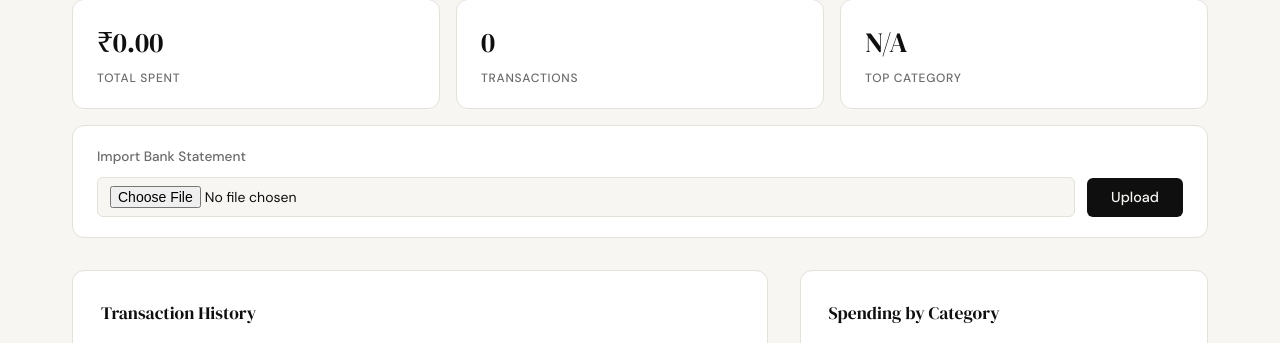
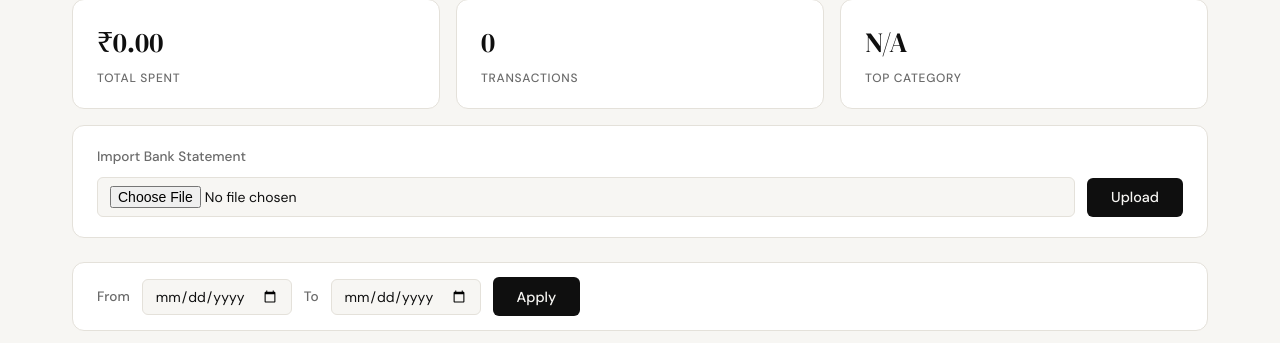
Before and after one commit to Abhijendra/Intelligent-Personal-Expense-Tracker, a Flask app: page /profile in a window 1280 px wide. Shown: the part 110-453 px from the top of the page. Run offline with Flask 3, Linux system fonts and the light colour scheme; the visitor is signed in with stand-in values (Sample User, id 1); data comes from the database, SQL or seed files in the repository; data that the repository does not hold is empty.

Commit message:
add date range filter

```diff
--- a/app.py
+++ b/app.py
@@ -6,6 +6,9 @@ from flask import Flask, render_template, request, redirect, url_for, session, f
 from werkzeug.security import generate_password_hash, check_password_hash
 from database.db import get_db, init_db, seed_db, create_user, get_user_by_email, insert_transactions
 from services.excel_parser import parse_file
+import logging
+
+logger = logging.getLogger("root")
 
 app = Flask(__name__)
 app.secret_key = "dev-secret-change-in-prod"
@@ -96,16 +99,31 @@ def profile():
         "initials": "".join(w[0].upper() for w in user_row["name"].split() if w),
     }
 
+    start_date = request.args.get("start_date", "").strip()
+    end_date   = request.args.get("end_date",   "").strip()
+
+    clauses, date_params = [], []
+    if start_date:
+        clauses.append("date >= ?")
+        date_params.append(start_date)
+    if end_date:
+        clauses.append("date <= ?")
+        date_params.append(end_date)
+    date_filter = ("WHERE " + " AND ".join(clauses)) if clauses else ""
+    cat_where = date_filter + (" AND " if date_filter else "WHERE ") + \
+                "category != '' AND category IS NOT NULL"
+
     row = conn.execute(
-        "SELECT SUM(withdraw_amount) AS total, COUNT(*) AS cnt FROM transactions"
+        f"SELECT SUM(withdraw_amount) AS total, COUNT(*) AS cnt FROM transactions {date_filter}",
+        date_params,
     ).fetchone()
     total_spent       = row["total"] or 0.0
     transaction_count = row["cnt"]   or 0
 
     top_row = conn.execute(
-        "SELECT category FROM transactions "
-        "WHERE category != '' AND category IS NOT NULL "
-        "GROUP BY category ORDER BY SUM(withdraw_amount) DESC LIMIT 1"
+        f"SELECT category FROM transactions {cat_where} "
+        "GROUP BY category ORDER BY SUM(withdraw_amount) DESC LIMIT 1",
+        date_params,
     ).fetchone()
     top_category = top_row["category"] if top_row else "N/A"
 
@@ -117,16 +135,20 @@ def profile():
 
     per_page = 6
     page = max(1, request.args.get("page", 1, type=int))
-    total = conn.execute("SELECT COUNT(*) FROM transactions").fetchone()[0]
+    total = conn.execute(
+        f"SELECT COUNT(*) FROM transactions {date_filter}", date_params
+    ).fetchone()[0]
     total_pages = max(1, math.ceil(total / per_page))
     page = min(page, total_pages)
     offset = (page - 1) * per_page
 
     txn_rows = conn.execute(
-        "SELECT date, txn_note, category, withdraw_amount "
-        "FROM transactions ORDER BY date DESC LIMIT ? OFFSET ?",
-        (per_page, offset),
+        f"SELECT date, txn_note, category, withdraw_amount "
+        f"FROM transactions {date_filter} ORDER BY date DESC LIMIT ? OFFSET ?",
+        date_params + [per_page, offset],
     ).fetchall()
+
+    logger.info(f"Table fetched from DB: {txn_rows}")
 
     transactions = [
         {
@@ -146,10 +168,10 @@ def profile():
     }
 
     cat_rows = conn.execute(
-        "SELECT category, SUM(withdraw_amount) AS total "
-        "FROM transactions "
-        "WHERE category != '' AND category IS NOT NULL "
-        "GROUP BY category ORDER BY total DESC LIMIT 5"
+        f"SELECT category, SUM(withdraw_amount) AS total "
+        f"FROM transactions {cat_where} "
+        "GROUP BY category ORDER BY total DESC LIMIT 5",
+        date_params,
     ).fetchall()
 
     overall = sum(r["total"] for r in cat_rows)
@@ -165,7 +187,8 @@ def profile():
     conn.close()
     return render_template("profile.html", user=user, stats=stats,
                            transactions=transactions, categories=categories,
-                           pagination=pagination)
+                           pagination=pagination,
+                           start_date=start_date, end_date=end_date)
 
 
 @app.route("/upload", methods=["POST"])
--- a/services/excel_parser.py
+++ b/services/excel_parser.py
@@ -1,6 +1,18 @@
 from pathlib import Path
 from datetime import datetime
 import openpyxl
+
+
+_DATE_FORMATS = ["%d/%m/%y", "%d/%m/%Y", "%d-%m-%Y", "%d-%m-%y", "%Y-%m-%d"]
+
+
+def _normalise_date(raw: str) -> str:
+    for fmt in _DATE_FORMATS:
+        try:
+            return datetime.strptime(raw, fmt).strftime("%Y-%m-%d")
+        except ValueError:
+            continue
+    return raw  # unknown format — store as-is
 
 
 def find_header_row(ws) -> int:
@@ -47,7 +59,8 @@ def parse_file(file_path: Path) -> list[dict]:
             if isinstance(date_val, datetime):
                 candidate = date_val.strftime("%Y-%m-%d")
             else:
-                candidate = str(date_val).strip()
+                raw = str(date_val).strip()
+                candidate = _normalise_date(raw)
 
             # Skip masked values (e.g. '********' in redacted statements)
             if any(ch.isdigit() for ch in candidate):
--- a/static/css/style.css
+++ b/static/css/style.css
@@ -798,6 +798,59 @@ a { color: inherit; text-decoration: none; }
     font-size: 0.875rem;
 }
 
+.filter-bar {
+    background: var(--paper-card);
+    border: 1px solid var(--border);
+    border-radius: var(--radius-md);
+    padding: 0.875rem 1.5rem;
+    margin-bottom: 1.5rem;
+    display: flex;
+    align-items: center;
+    gap: 0.75rem;
+    flex-wrap: wrap;
+}
+
+.filter-form {
+    display: flex;
+    align-items: center;
+    gap: 0.75rem;
+    flex-wrap: wrap;
+}
+
+.filter-label {
+    font-size: 0.85rem;
+    font-weight: 500;
+    color: var(--ink-muted);
+    white-space: nowrap;
+}
+
+.filter-input {
+    padding: 0.45rem 0.75rem;
+    font-size: 0.875rem;
+    width: 150px;
+}
+
+.filter-clear {
+    font-size: 0.875rem;
+    color: var(--ink-muted);
+    text-decoration: none;
+    padding: 0.45rem 0.75rem;
+    border: 1px solid var(--border);
+    border-radius: var(--radius-sm);
+}
+
+.filter-clear:hover {
+    color: var(--ink);
+    border-color: var(--ink-soft);
+}
+
+.filter-active-label {
+    font-size: 0.8rem;
+    color: var(--accent);
+    font-weight: 500;
+    margin-left: auto;
+}
+
 .pagination {
     display: flex;
     align-items: center;
--- a/templates/profile.html
+++ b/templates/profile.html
@@ -40,6 +40,25 @@
         </form>
     </div>
 
+    <!-- Date range filter -->
+    <div class="filter-bar">
+        <form method="get" action="{{ url_for('profile') }}" class="filter-form">
+            <label class="filter-label" for="start_date">From</label>
+            <input class="form-input filter-input" type="date" name="start_date"
+                   id="start_date" value="{{ start_date }}">
+            <label class="filter-label" for="end_date">To</label>
+            <input class="form-input filter-input" type="date" name="end_date"
+                   id="end_date" value="{{ end_date }}">
+            <button class="btn-primary" type="submit">Apply</button>
+            {% if start_date or end_date %}
+            <a class="filter-clear" href="{{ url_for('profile') }}">Clear</a>
+            {% endif %}
+        </form>
+        {% if start_date or end_date %}
+        <span class="filter-active-label">Showing {{ start_date or '…' }} → {{ end_date or '…' }}</span>
+        {% endif %}
+    </div>
+
     <!-- Two panels side by side -->
     <div class="profile-layout">
 
@@ -69,13 +88,13 @@
             {% if pagination.total_pages > 1 %}
             <div class="pagination">
                 {% if pagination.has_prev %}
-                <a class="pagination-btn" href="{{ url_for('profile', page=pagination.page - 1) }}">&#8249; Prev</a>
+                <a class="pagination-btn" href="{{ url_for('profile', page=pagination.page - 1, start_date=start_date, end_date=end_date) }}">&#8249; Prev</a>
                 {% else %}
                 <span class="pagination-btn disabled">&#8249; Prev</span>
                 {% endif %}
                 <span class="pagination-info">{{ pagination.page }} / {{ pagination.total_pages }}</span>
                 {% if pagination.has_next %}
-                <a class="pagination-btn" href="{{ url_for('profile', page=pagination.page + 1) }}">Next &#8250;</a>
+                <a class="pagination-btn" href="{{ url_for('profile', page=pagination.page + 1, start_date=start_date, end_date=end_date) }}">Next &#8250;</a>
                 {% else %}
                 <span class="pagination-btn disabled">Next &#8250;</span>
                 {% endif %}
```
Also changed, not shown: .claude/specs/04-date-range-filter.md (added).
